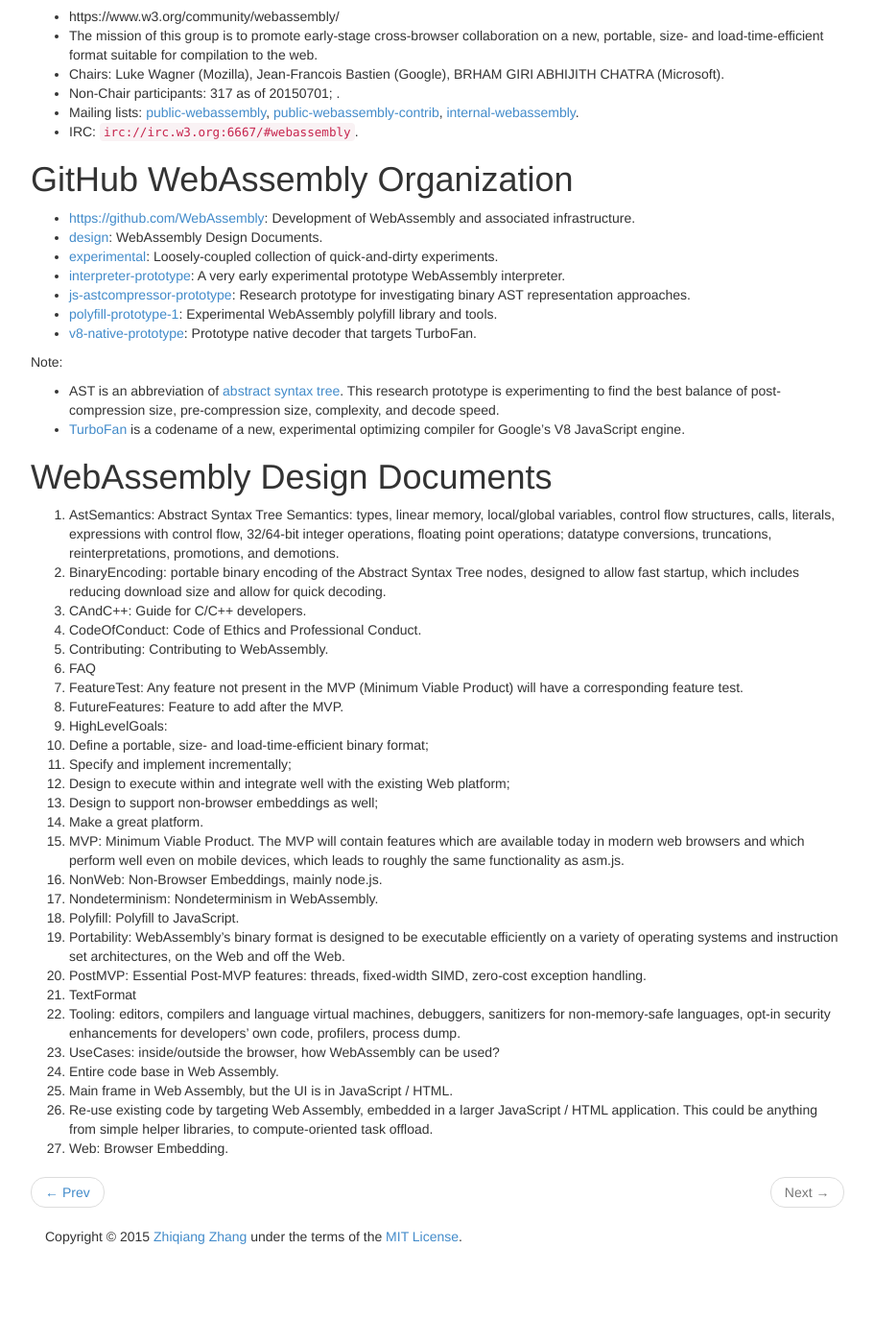
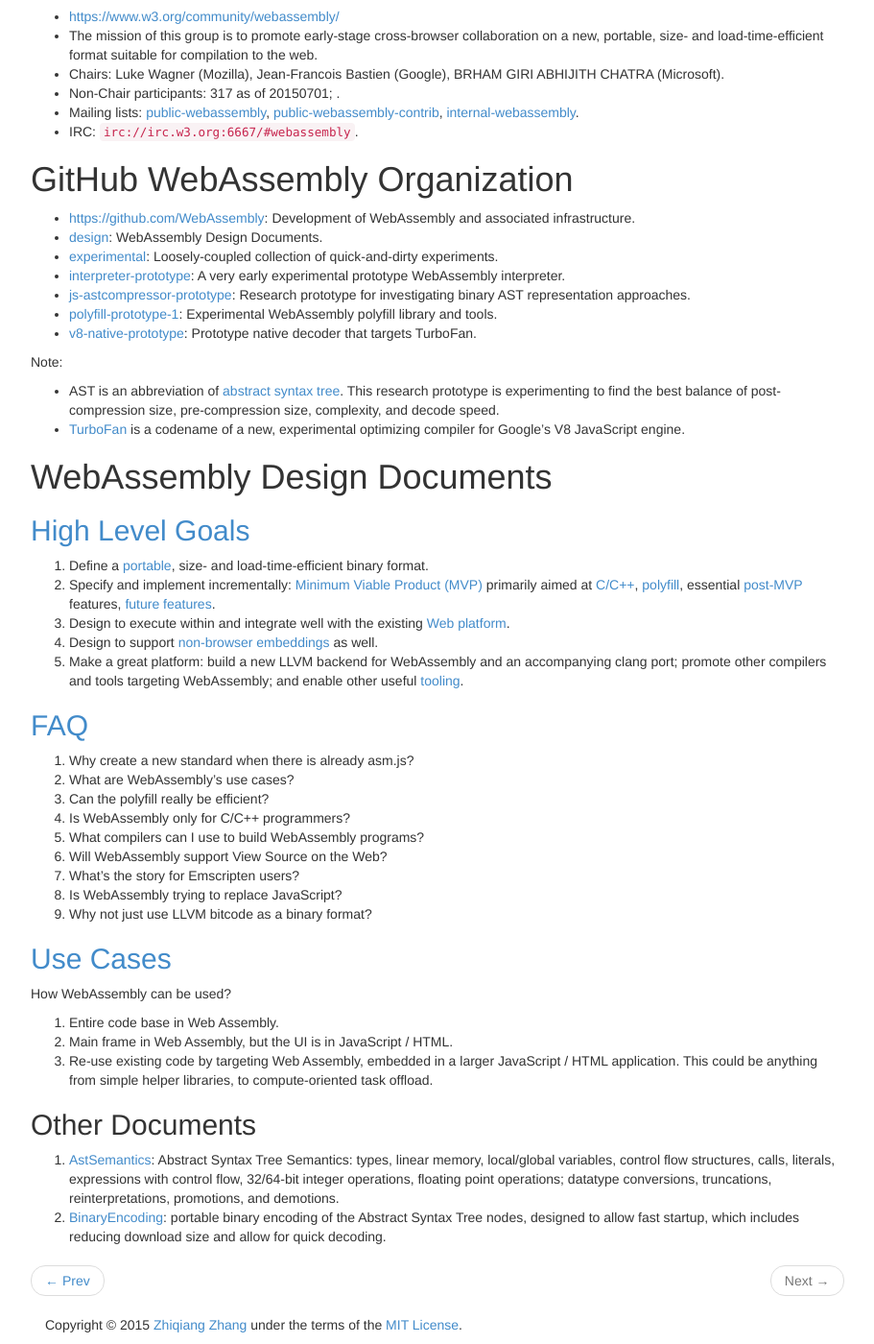
Before and after one commit to shuixin222/zqzhang.github.io, a Jekyll site: the page built from _posts/2015-07-16-web-assembly.md, in a window 1280 px wide and 1400 px high, scrolled down 482 px. Shown: the whole window at 96% size, without its empty margins (38-949 px from the left). Built offline with Jekyll 4.4.1, drawn with Linux system fonts in a browser that asks for light colours; before the commit the page ends 1790 px from its top, so only the background shows below that.

Commit message:
Update post of web assembly

```diff
--- a/_posts/2015-07-16-web-assembly.md
+++ b/_posts/2015-07-16-web-assembly.md
@@ -13,7 +13,7 @@
 
 # W3C WebAssembly Community Group
 
-* https://www.w3.org/community/webassembly/
+* [https://www.w3.org/community/webassembly/](https://www.w3.org/community/webassembly/)
 * The mission of this group is to promote early-stage cross-browser collaboration on a new, portable, size- and load-time-efficient format suitable for compilation to the web.
 * Chairs: Luke Wagner (Mozilla), Jean-Francois Bastien (Google), BRHAM GIRI ABHIJITH CHATRA (Microsoft).
 * Non-Chair participants: 317 as of 20150701; .
@@ -39,30 +39,35 @@
 
 # WebAssembly Design Documents
 
-1. AstSemantics: Abstract Syntax Tree Semantics: types, linear memory, local/global variables, control flow structures, calls, literals, expressions with control flow, 32/64-bit integer operations, floating point operations; datatype conversions, truncations, reinterpretations, promotions, and demotions.
-2. BinaryEncoding: portable binary encoding of the Abstract Syntax Tree nodes, designed to allow fast startup, which includes reducing download size and allow for quick decoding.
-3. CAndC++: Guide for C/C++ developers.
-4. CodeOfConduct: Code of Ethics and Professional Conduct.
-5. Contributing: Contributing to WebAssembly.
-6. FAQ
-7. FeatureTest: Any feature not present in the MVP (Minimum Viable Product) will have a corresponding feature test.
-8. FutureFeatures: Feature to add after the MVP.
-9. HighLevelGoals:
-  1. Define a portable, size- and load-time-efficient binary format;
-  2. Specify and implement incrementally;
-  3. Design to execute within and integrate well with the existing Web platform;
-  4. Design to support non-browser embeddings as well;
-  5. Make a great platform.
-10. MVP: Minimum Viable Product. The MVP will contain features which are available today in modern web browsers and which perform well even on mobile devices, which leads to roughly the same functionality as asm.js.
-11. NonWeb: Non-Browser Embeddings, mainly node.js.
-12. Nondeterminism: Nondeterminism in WebAssembly.
-13. Polyfill: Polyfill to JavaScript.
-14. Portability: WebAssembly's binary format is designed to be executable efficiently on a variety of operating systems and instruction set architectures, on the Web and off the Web.
-15. PostMVP: Essential Post-MVP features: threads, fixed-width SIMD, zero-cost exception handling.
-16. TextFormat
-17. Tooling: editors, compilers and language virtual machines, debuggers, sanitizers for non-memory-safe languages, opt-in security enhancements for developers' own code, profilers, process dump.
-18. UseCases: inside/outside the browser, how WebAssembly can be used?
-  1. Entire code base in Web Assembly.
-  2. Main frame in Web Assembly, but the UI is in JavaScript / HTML.
-  3. Re-use existing code by targeting Web Assembly, embedded in a larger JavaScript / HTML application. This could be anything from simple helper libraries, to compute-oriented task offload.
-19. Web: Browser Embedding.
+## [High Level Goals](https://github.com/WebAssembly/design/blob/master/HighLevelGoals.md)
+
+1. Define a [portable](https://github.com/WebAssembly/design/blob/master/Portability.md), size- and load-time-efficient binary format.
+2. Specify and implement incrementally: [Minimum Viable Product (MVP)](https://github.com/WebAssembly/design/blob/master/MVP.md) primarily aimed at [C/C++](https://github.com/WebAssembly/design/blob/master/CAndC%2B%2B.md), [polyfill](https://github.com/WebAssembly/design/blob/master/Polyfill.md), essential [post-MVP](https://github.com/WebAssembly/design/blob/master/PostMVP.md) features, [future features](https://github.com/WebAssembly/design/blob/master/FutureFeatures.md).
+3. Design to execute within and integrate well with the existing [Web platform](https://github.com/WebAssembly/design/blob/master/Web.md).
+4. Design to support [non-browser embeddings](https://github.com/WebAssembly/design/blob/master/NonWeb.md) as well.
+5. Make a great platform: build a new LLVM backend for WebAssembly and an accompanying clang port; promote other compilers and tools targeting WebAssembly; and enable other useful [tooling](https://github.com/WebAssembly/design/blob/master/Tooling.md).
+
+## [FAQ](https://github.com/WebAssembly/design/blob/master/FAQ.md)
+
+1. Why create a new standard when there is already asm.js?
+2. What are WebAssembly's use cases?
+3. Can the polyfill really be efficient?
+4. Is WebAssembly only for C/C++ programmers?
+5. What compilers can I use to build WebAssembly programs?
+6. Will WebAssembly support View Source on the Web?
+7. What's the story for Emscripten users?
+8. Is WebAssembly trying to replace JavaScript?
+9. Why not just use LLVM bitcode as a binary format?
+
+## [Use Cases](https://github.com/WebAssembly/design/blob/master/UseCases.md)
+
+How WebAssembly can be used?
+
+1. Entire code base in Web Assembly.
+2. Main frame in Web Assembly, but the UI is in JavaScript / HTML.
+3. Re-use existing code by targeting Web Assembly, embedded in a larger JavaScript / HTML application. This could be anything from simple helper libraries, to compute-oriented task offload.
+
+## Other Documents
+
+1. [AstSemantics](https://github.com/WebAssembly/design/blob/master/AstSemantics.md): Abstract Syntax Tree Semantics: types, linear memory, local/global variables, control flow structures, calls, literals, expressions with control flow, 32/64-bit integer operations, floating point operations; datatype conversions, truncations, reinterpretations, promotions, and demotions.
+2. [BinaryEncoding](https://github.com/WebAssembly/design/blob/master/BinaryEncoding.md): portable binary encoding of the Abstract Syntax Tree nodes, designed to allow fast startup, which includes reducing download size and allow for quick decoding.
```
